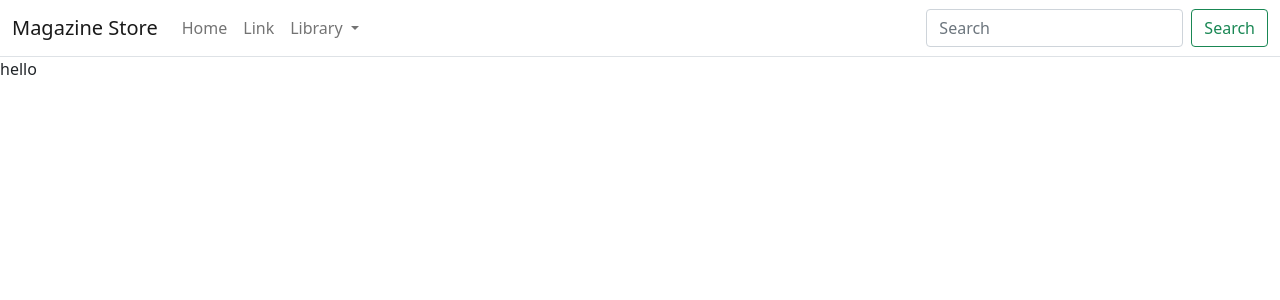
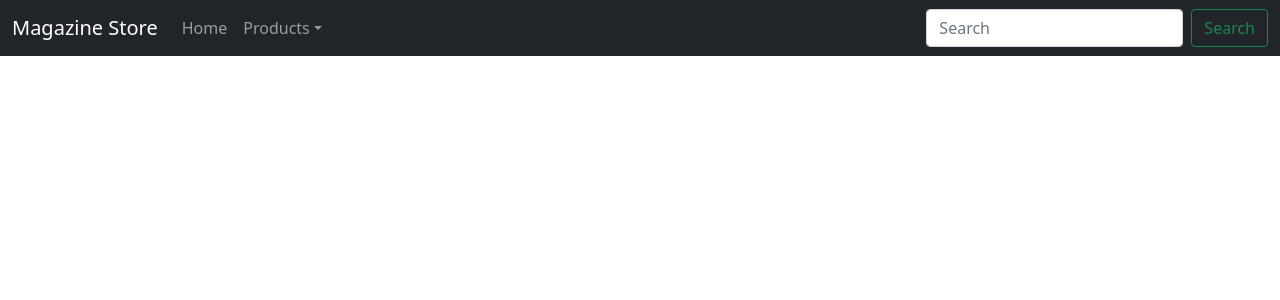
Before and after one commit to mamuzaan/Portfolio_MS5, a Django app: page / in a window 1280 px wide. Shown: the top 300 px of the page. Run offline with Django 3.2, Linux system fonts and the light colour scheme; data that the repository does not hold is empty.

Commit message:
Added category to main page header template and categories function to views.py and update settings and import revers to model in store app

```diff
--- a/megazine/settings.py
+++ b/megazine/settings.py
@@ -71,6 +71,7 @@
                 'django.template.context_processors.request',
                 'django.contrib.auth.context_processors.auth',
                 'django.contrib.messages.context_processors.messages',
+                'store.views.categories',
             ],
         },
     },
--- a/store/models.py
+++ b/store/models.py
@@ -1,5 +1,6 @@
 from django.db import models
 from django.contrib.auth.models import User
+from django.urls import reverse
 
 
 class Category(models.Model):
--- a/store/views.py
+++ b/store/views.py
@@ -1,5 +1,11 @@
 from django.shortcuts import render
 from .models import Category, Product
+
+
+def categories(request):
+    return {
+        'categories': Category.objects.all()
+    }
 
 
 def all_products(request):
--- a/templates/base.html
+++ b/templates/base.html
@@ -22,8 +22,6 @@
 
     {% block corejs %}
     <script src="https://cdn.jsdelivr.net/npm/bootstrap@5.0.2/dist/js/bootstrap.bundle.min.js" integrity="sha384-MrcW6ZMFYlzcLA8Nl+NtUVF0sA7MsXsP1UyJoMp4YLEuNSfAP+JcXn/tWtIaxVXM" crossorigin="anonymous"></script>
-    <script src="https://cdn.jsdelivr.net/npm/@popperjs/core@2.9.2/dist/umd/popper.min.js" integrity="sha384-IQsoLXl5PILFhosVNubq5LC7Qb9DXgDA9i+tQ8Zj3iwWAwPtgFTxbJ8NT4GN1R8p" crossorigin="anonymous"></script>
-    <script src="https://cdn.jsdelivr.net/npm/bootstrap@5.0.2/dist/js/bootstrap.min.js" integrity="sha384-cVKIPhGWiC2Al4u+LWgxfKTRIcfu0JTxR+EQDz/bgldoEyl4H0zUF0QKbrJ0EcQF" crossorigin="anonymous"></script>
     {% endblock %}
 
     {% block extra_js %}
@@ -33,33 +31,26 @@
   </head>
   <body>
     <header>
-      <nav class="navbar navbar-expand-md navbar-light bg-white border-bottom">
+        <!-- Fixed navbar -->
+        <nav class="navbar navbar-expand-md navbar-dark fixed-top bg-dark">
           <div class="container-fluid">
             <a class="navbar-brand" href="#">Magazine Store</a>
-              <button class="navbar-toggler" type="button" data-bs-toggle="collapse" data-bs-target="#navbarCollapse"
-                  aria-controls="navbarCollapse" aria-expanded="false" aria-label="Toggle navigation">
+            <button class="navbar-toggler" type="button" data-bs-toggle="collapse" data-bs-target="#navbarCollapse" aria-controls="navbarCollapse" aria-expanded="false" aria-label="Toggle navigation">
               <span class="navbar-toggler-icon"></span>
             </button>
             <div class="collapse navbar-collapse" id="navbarCollapse">
               <ul class="navbar-nav me-auto mb-2 mb-md-0">
                 <li class="nav-item active">
-                          <a class="nav-link" aria-current="page" href="/">Home</a>
-                      </li>
-                      <li class="nav-item">
-                          <a class="nav-link" href="#">Link</a>
+                  <a class="nav-link" aria-current="page" href="#">Home</a>
                 </li>
                 <li class="nav-item dropdown">
-                          <a class="nav-link dropdown-toggle" href="#" id="navbarDropdown" role="button"
-                              data-bs-toggle="dropdown" aria-expanded="false">
-                              Library
-                          </a>
-                          <ul class="dropdown-menu" aria-labelledby="navbarDropdown">
-                              <li><a class="dropdown-item" href="#">All</a></li>
+                    <a class="nav-link dropdown-toggle" href="#" id="dropdown01" data-bs-toggle="dropdown" aria-expanded="false">Products</a>
 
-                              <li>
-                                  <a class="dropdown-item" href="#">name</a>
-                              </li>
-
+                    <ul class="dropdown-menu" aria-labelledby="dropdown01">
+                        <li><a class="dropdown-item" href="{% url 'store:all_products' %}">All</a></li>
+                        {% for category in categories %}
+                        <li><a class="dropdown-item" href="#">{{ category.name|title }}</a></li>
+                        {% endfor %}
                     </ul>
                   </li>
               </ul>
```
Lines whose indentation alone changed are shown as unchanged.
